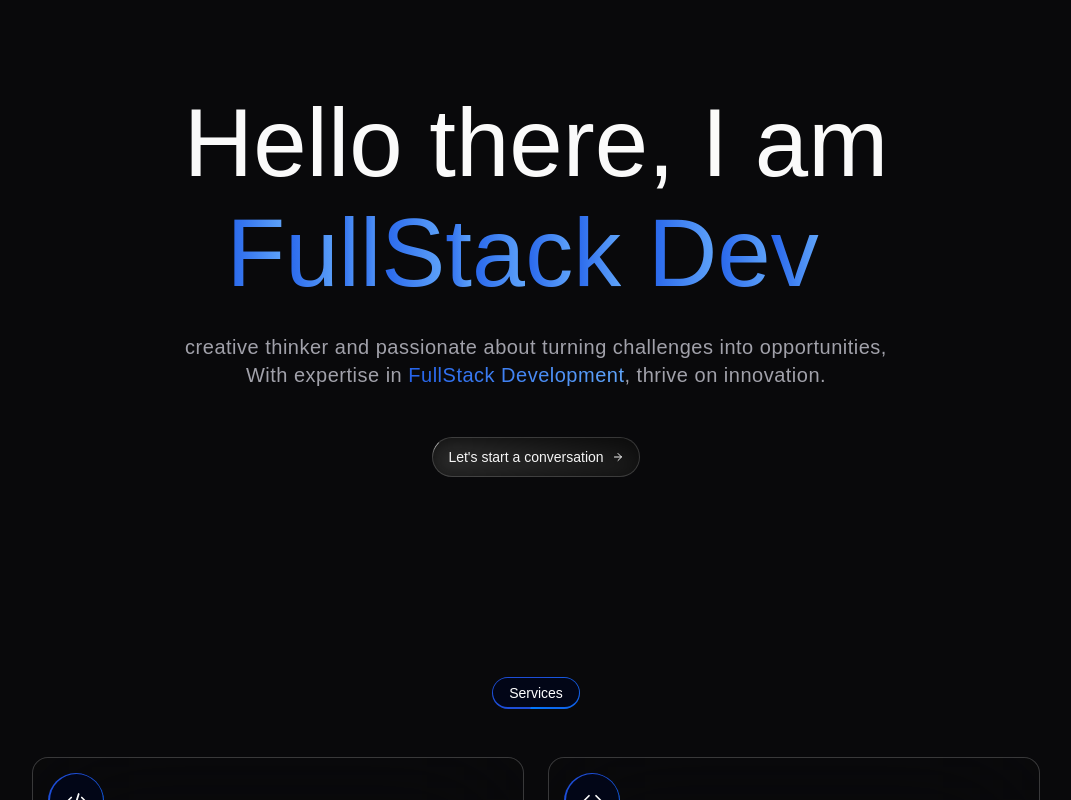
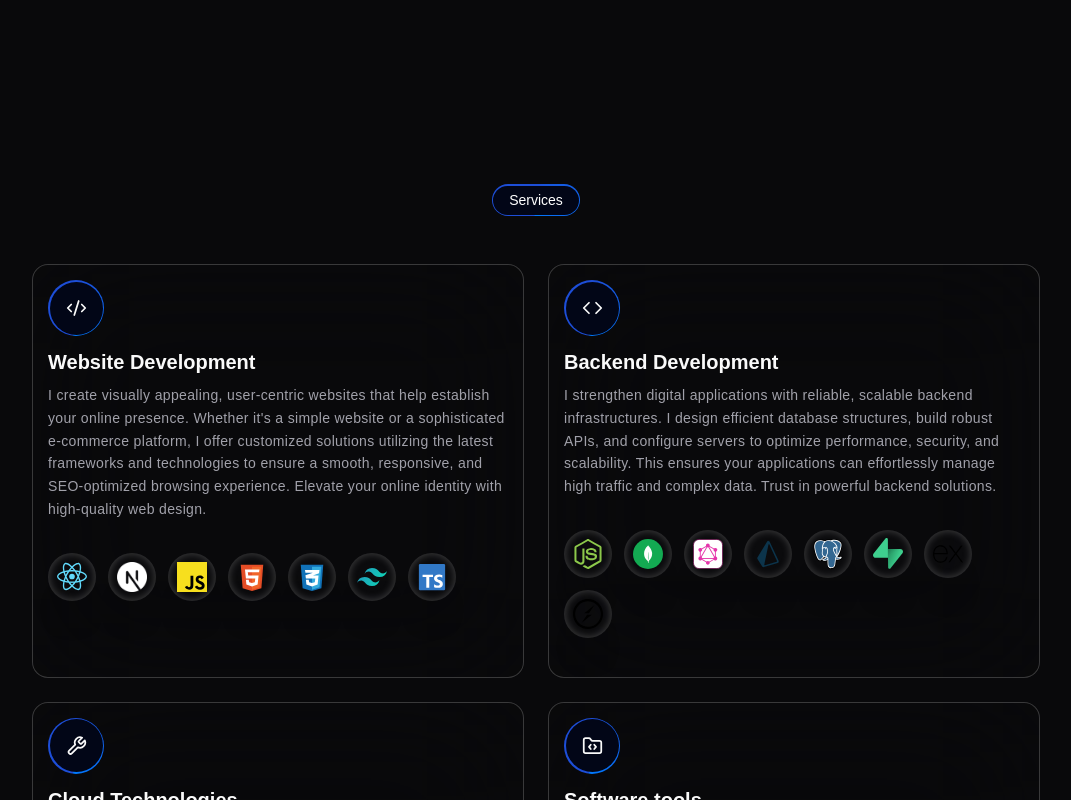
Before and after one commit to venkat1705/portfolio-venkat, a Next.js app: page / in a window 1280 px wide. Shown: the top 800 px of the page, without its empty margins (104-1175 px from the left). Built offline with nearby package versions, Linux system fonts and the light colour scheme.

Commit message:
updated navbar

```diff
--- a/app/page.js
+++ b/app/page.js
@@ -12,7 +12,7 @@ import { TextHoverEffect } from "@/components/text-hover-effect";
 export default function Home() {
   return (
     <div className="overflow-x-hidden size-full h-full">
-      <HeroSection />
+      {/* <HeroSection /> */}
 
       <ServicesSection />
 
```
